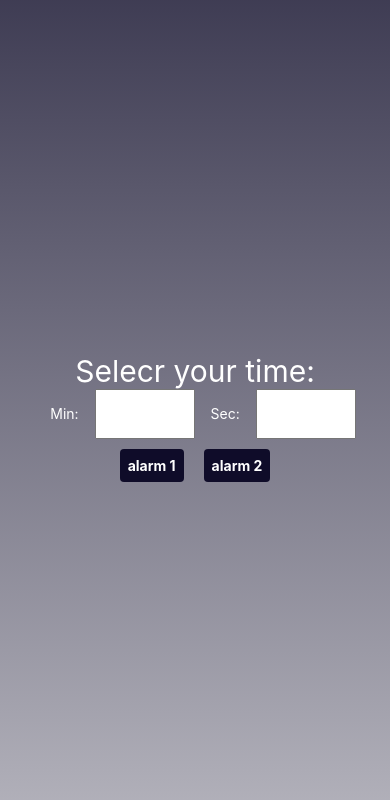
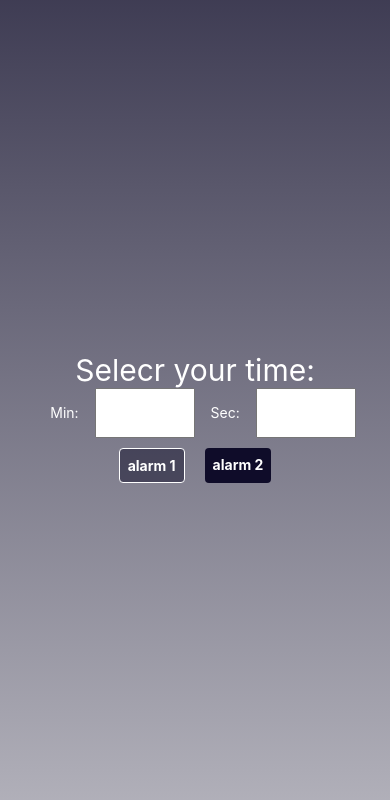
Before and after one commit to Muglly/Timer-mobile, a React Native app: screen / in a window 390 px wide. Shown: the top 800 px of the page. Built offline with nearby package versions, Linux system fonts and the light colour scheme.

Commit message:
Função setAlarm

```diff
--- a/src/components/ButtonAlarm.js
+++ b/src/components/ButtonAlarm.js
@@ -4,36 +4,68 @@ import React, { useState } from 'react';
 export default function ButtonAlarm() {
   const [alarmSound, setAlarmSound] = useState([
     {
+      id: 1,
       selected: true,
       sound: 'alarm 1',
       file: 'alarm1.mp3',
     },
     {
+      id: 2,
       selected: false,
       sound: 'alarm 2',
       file: 'alarm2.mp3',
     },
   ]);
 
+  const setAlarm = (id) => {
+    let alarmTamp = alarmSound.map((alarm) => {
+      if (id != alarm.id) alarm.selected = false;
+      else alarm.selected = true;
+      return alarm;
+    });
+
+    setAlarmSound(alarmTamp);
+  };
+
   return (
     <View style={{ flexDirection: 'row' }}>
-      {alarmSound.map((val) => {
-        return (
-          <TouchableOpacity style={styles.btn}>
-            <Text style={styles.alarm}>{val.sound}</Text>
-          </TouchableOpacity>
-        );
+      {alarmSound.map((alarm) => {
+        if (alarm.selected) {
+          return (
+            <TouchableOpacity
+              style={styles.btnSelected}
+              onPress={() => setAlarm(alarm.id)}
+              key={alarm.id}
+            >
+              <Text style={styles.alarm}>{alarm.sound}</Text>
+            </TouchableOpacity>
+          );
+        } else {
+          return (
+            <TouchableOpacity style={styles.btn} onPress={() => setAlarm(alarm.id)} key={alarm.id}>
+              <Text style={styles.alarm}>{alarm.sound}</Text>
+            </TouchableOpacity>
+          );
+        }
       })}
     </View>
   );
 }
 
 const styles = StyleSheet.create({
+  btnSelected: {
+    padding: 8,
+    margin: 10,
+    borderRadius: 4,
+    backgroundColor: 'rgba(15, 12, 41, 0.5)',
+    borderColor: '#fff',
+    borderWidth: 1,
+  },
   btn: {
     padding: 8,
     margin: 10,
     borderRadius: 4,
-    backgroundColor: '#0f0c29',
+    backgroundColor: 'rgb(15, 12, 41)',
     alignItems: 'center',
   },
   alarm: {
--- a/src/components/Picker.js
+++ b/src/components/Picker.js
@@ -20,7 +20,7 @@ export default function PickerComponent() {
         onValueChange={(itemValue, itemIndex) => setMinutes(itemValue)}
       >
         {number.map((val) => {
-          return <Picker.Item label={val.toString()} value={val.toString()} />;
+          return <Picker.Item label={val.toString()} value={val.toString()} key={val.toString()} />;
         })}
       </Picker>
 
--- a/src/screen/Home.js
+++ b/src/screen/Home.js
@@ -1,4 +1,4 @@
-import React, { useState } from 'react';
+import React from 'react';
 import { StyleSheet, Text, View } from 'react-native';
 import { LinearGradient } from 'expo-linear-gradient';
 
```
